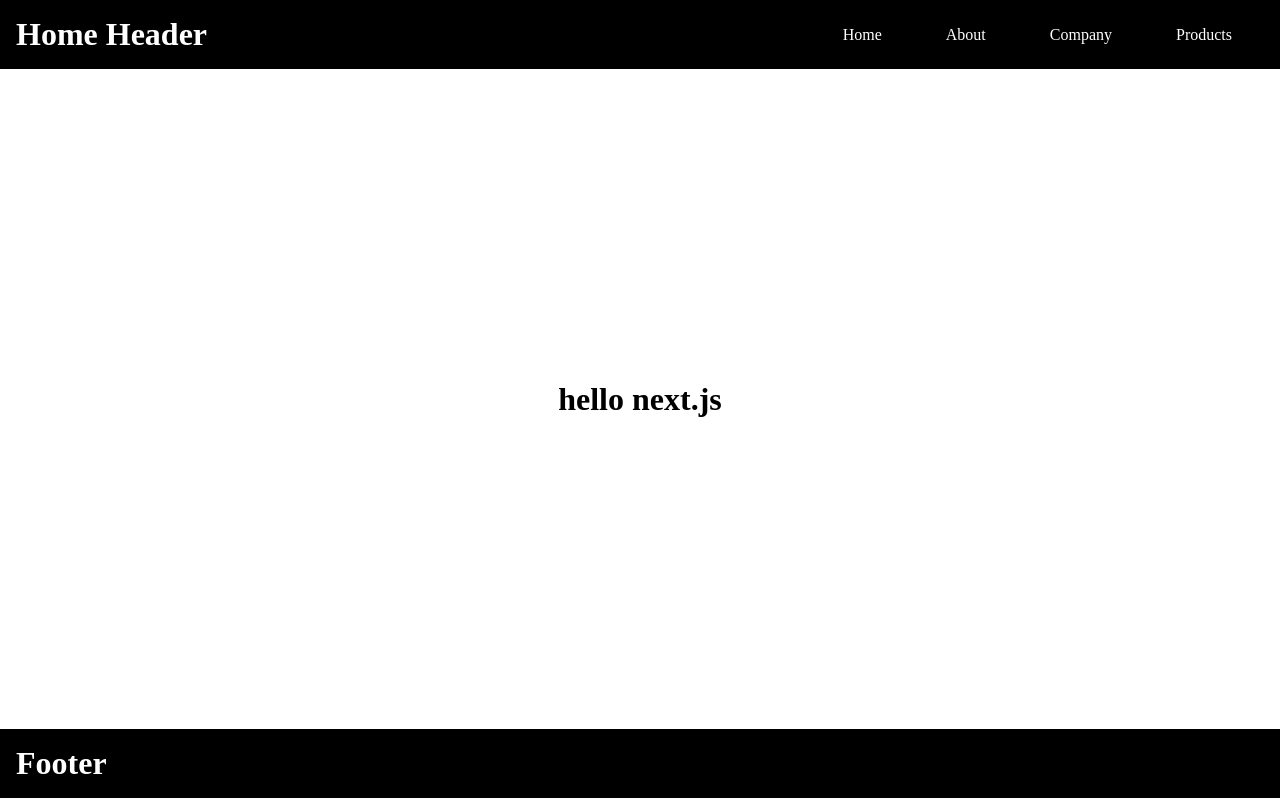
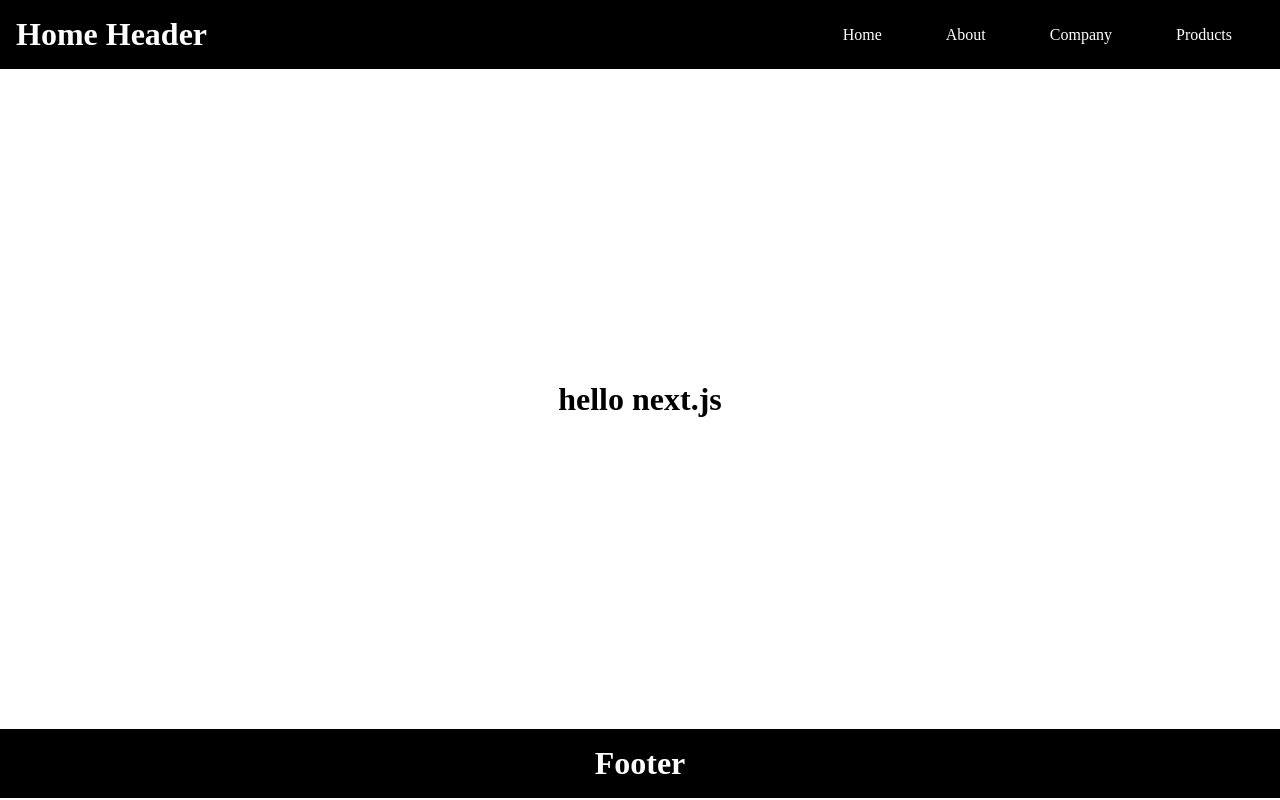
Before and after one commit to Kasra-Zafari/next.js-layout-page-router, a Next.js app: page / in a window 1280 px wide. Built offline with nearby package versions, Linux system fonts and the light colour scheme.

Commit message:
Update globals.css

```diff
--- a/src/styles/globals.css
+++ b/src/styles/globals.css
@@ -25,6 +25,7 @@ footer{
   background-color: black;
   color: white;
   padding: 1rem;
+  text-align: center;
 }
 
 main{
@@ -52,10 +53,6 @@ grid-template-columns: repeat(4, 1fr);
   cursor: pointer;
 }
 
-.cardImg{
-
-}
-
 .cardTitle{
   min-height: 50px
 }
```
